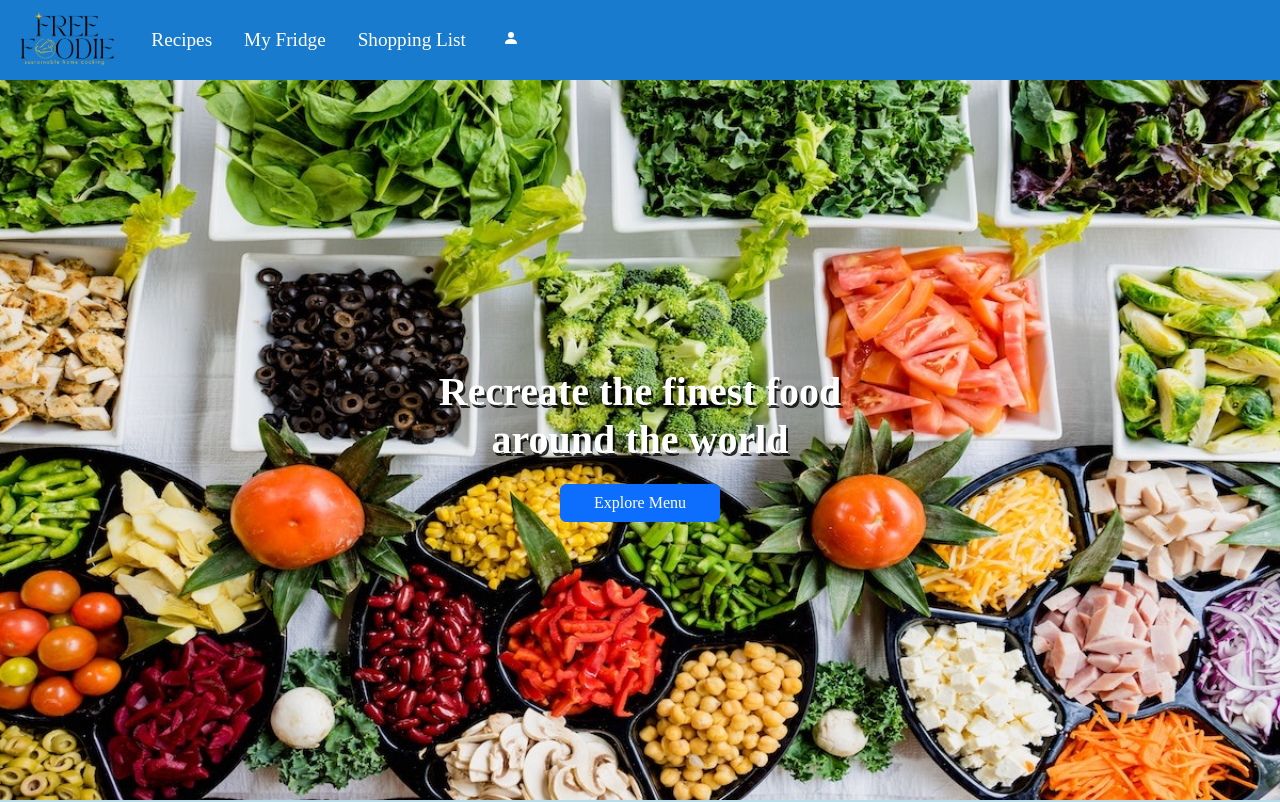
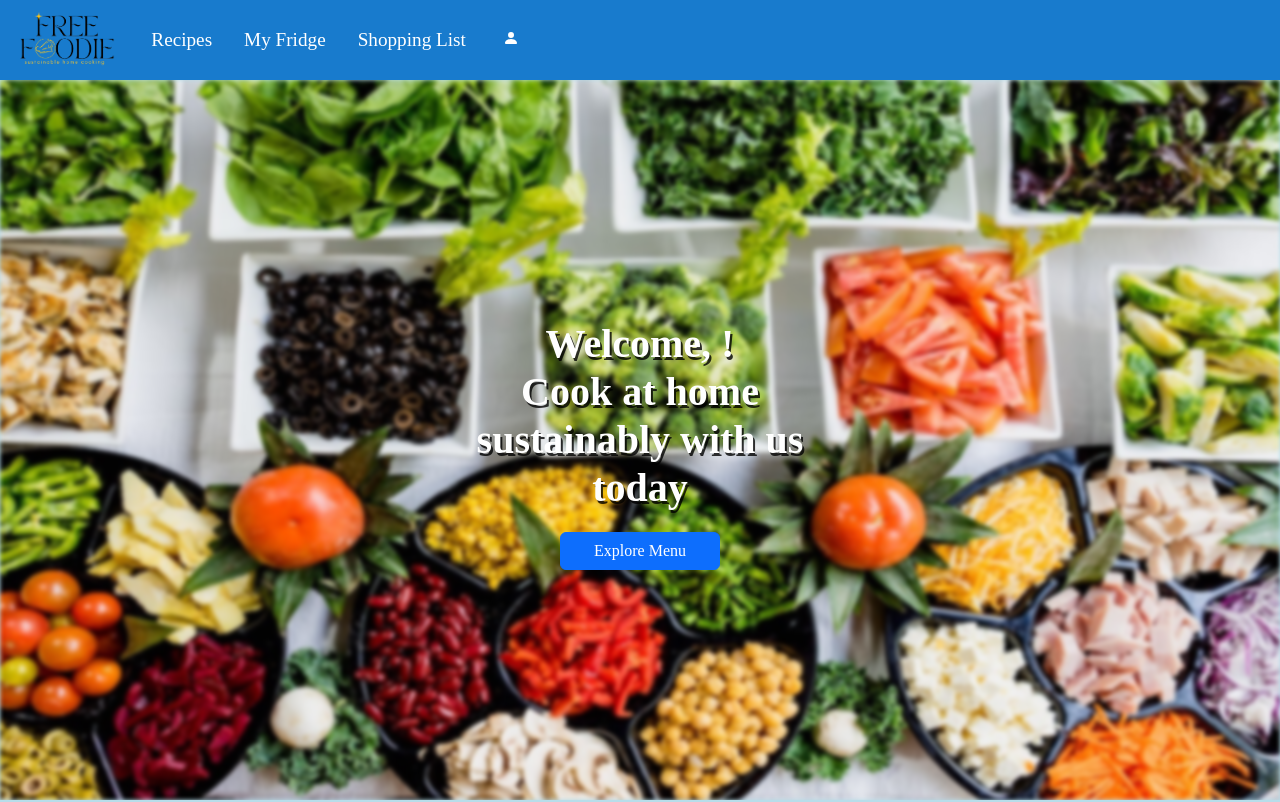
Before and after one commit to ZheTaoGuo/Free-Foodie, a Vue app: page / in a window 1280 px wide. Shown: the top 802 px of the page. Built offline with nearby package versions, Linux system fonts and the light colour scheme; no server answers.

Commit message:
Changed homepage slogan

```diff
--- a/src/components/Navbar.vue
+++ b/src/components/Navbar.vue
@@ -35,12 +35,28 @@
 
 
 <script>
-export default {
-  name: 'appNavbar',
-  // props: {
-    //   msg: String
-    // }
-  }
+// import { getLoggedInUser } from "/utils";
+// export default {
+//   data() {
+
+//     return {
+//       userName:""
+//     }
+//   },
+//   methods: {
+//     promptLogin() {
+//       this.$router.push({
+//         name: "Login",
+//       });
+//     },
+//     getLoggedInUser,
+//   },
+//   mounted(){
+//     this.getLoggedInUser().then((user)=> {
+//       this.userName = user.userName
+//     })
+//   }
+// };
 </script>
 
 <style scoped>
--- a/src/utils/index.js
+++ b/src/utils/index.js
@@ -67,16 +67,16 @@ export const register = () => {
         alert('Please enter a valid password.');
         return;
     }
+    if (name.length == 0) {
+        alert('Please enter your name.');
+        return;
+    }
     if (age.length == 0) {
         alert('Please enter your age.');
         return;
     }
     if (gender.length == 0) {
         alert('Please enter your gender.');
-        return;
-    }
-    if (name.length == 0) {
-        alert('Please enter your name.');
         return;
     }
     // Create user with email and pass.
@@ -147,16 +147,16 @@ export const googlesignup = () => {
     const gender = document.getElementById('gender').value;
     const familyId = document.getElementById('familyId').value;
     const name = document.getElementById('name').value;
+    if (name.length == 0) {
+        alert('Please enter your name.');
+        return;
+    }
     if (age.length == 0) {
         alert('Please enter your age.');
         return;
     }
     if (gender.length == 0) {
         alert('Please enter your gender.');
-        return;
-    }
-    if (name.length == 0) {
-        alert('Please enter your name.');
         return;
     }
     signInWithPopup(getAuth(), provider).then(function (result) {
--- a/src/views/HomePage.vue
+++ b/src/views/HomePage.vue
@@ -19,7 +19,7 @@
           </div>
         </div>
         <div id="titledetails">
-          <h1 class="title ">Recreate the finest food around the world</h1>
+          <h1 class="title ">Welcome, {{userName}}! <br> Cook at home sustainably with us today</h1>
           <button type="button" class="btn btn-primary btnstyle">
             Explore Menu
           </button>
@@ -240,4 +240,9 @@ a {
   text-align: center;
   margin: 0 auto;
 }
+.carousel-item{
+  filter: blur(2px);
+  -webkit-filter: blur(2px);
+
+}
 </style>
--- a/src/views/Login.vue
+++ b/src/views/Login.vue
@@ -30,9 +30,11 @@
             </div>
 
             <div class="d-grid" style="align-items: center;">
-                  <a href="signup" class="btn btn-link forgotpw-btn" style = "margin-top: 20px;">
+              <router-link to="/signup">
+                <p style = "margin-top: 20px; text-decoration: underline; color: blue;">
                   Don't Have An Account? Sign Up
-                  </a>
+                </p>
+              </router-link>
             </div>
 
           </div>
```
Lines whose indentation alone changed are shown as unchanged.
